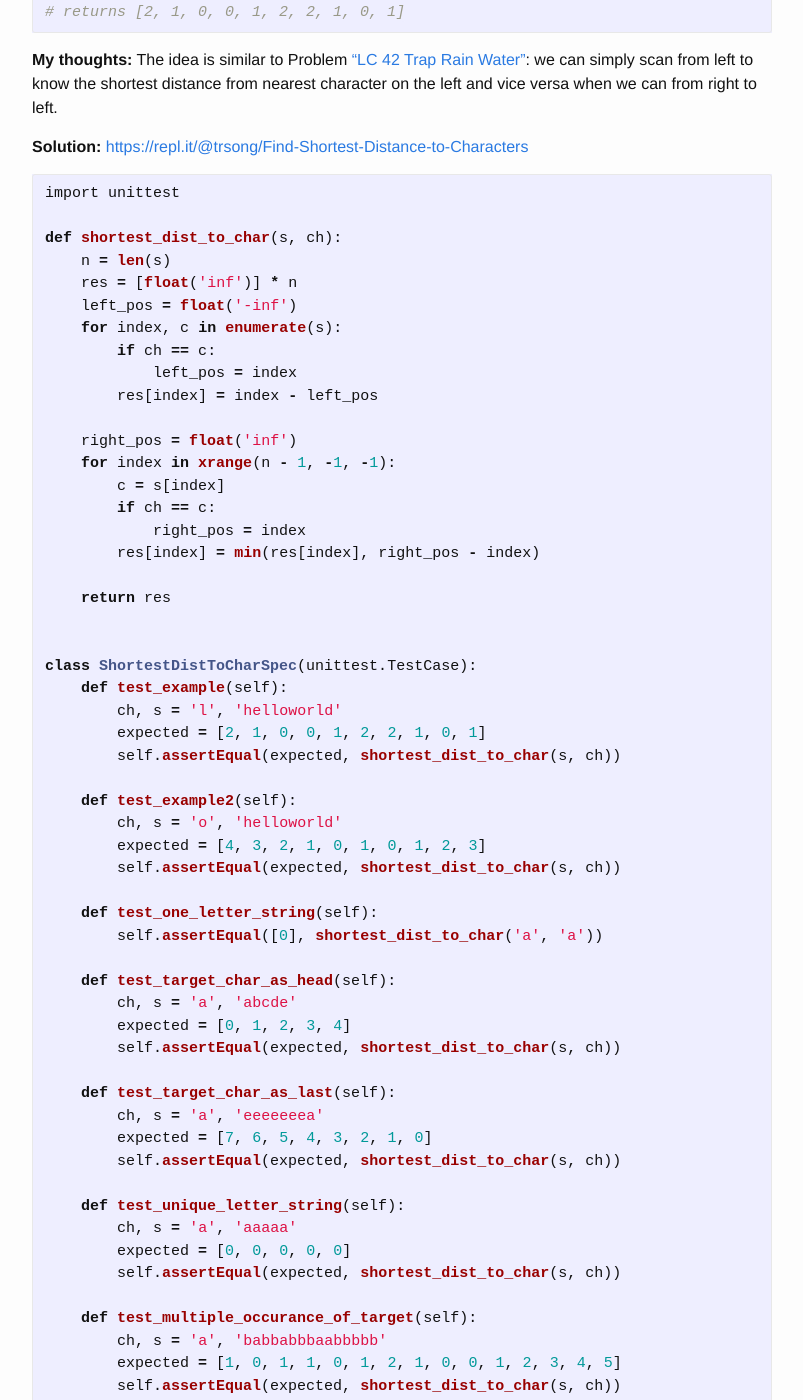
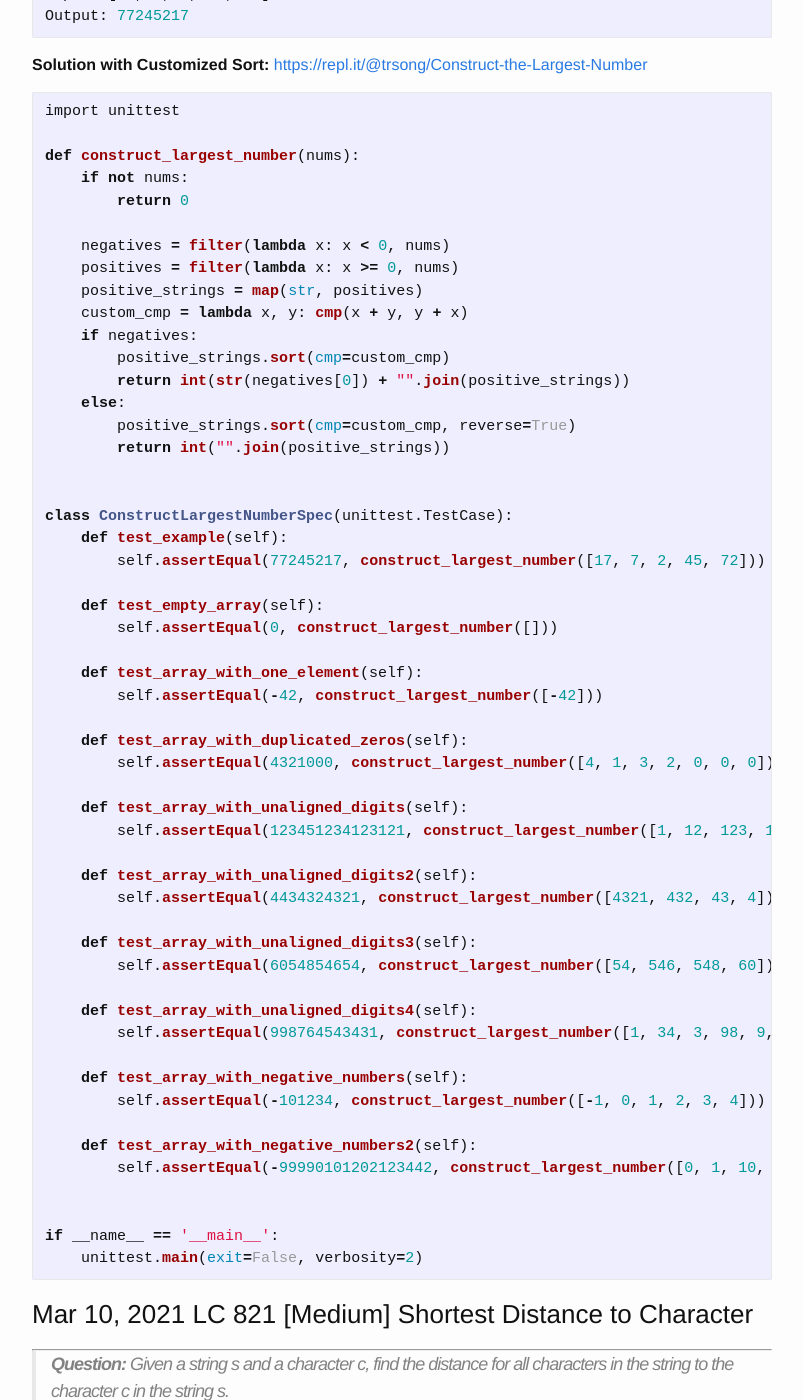
Before and after one commit to trsong/trsong.github.io, a Jekyll site: the page built from _posts/2021-02-01-DailyQuestionsFeb.md, in a window 1280 px wide and 1400 px high, scrolled down 1886 px. Shown: the whole window, without its empty margins (238-1041 px from the left). Built offline with Jekyll 4.4.1, drawn with Linux system fonts in a browser that asks for light colours; some of the changed text lies outside the part shown.

Commit message:
Add solution to Mar 11 question and add Mar 12 question

````diff
--- a/_posts/2021-02-01-DailyQuestionsFeb.md
+++ b/_posts/2021-02-01-DailyQuestionsFeb.md
@@ -19,6 +19,18 @@ categories: Python/Java
 **Java Playground:** [https://repl.it/languages/java](https://repl.it/languages/java)
 
 
+### Mar 12, 2021 \[Medium\] Number of Connected Components
+---
+> **Question:** Given a list of undirected edges which represents a graph, find out the number of connected components.
+
+**Example:**
+```py
+Input: [(1, 2), (2, 3), (4, 1), (5, 6)]))
+Output: 2
+Explanation: In the above example, vertices 1, 2, 3, 4 are all connected, and 5, 6 are connected, and thus there are 2 connected components in the graph above.
+```
+
+
 ### Mar 11, 2021 \[Easy\] Make the Largest Number
 ---
 > **Question:** Given a number of integers, combine them so it would create the largest number.
@@ -27,6 +39,62 @@ categories: Python/Java
 ```py
 Input: [17, 7, 2, 45, 72]
 Output: 77245217
+```
+
+**Solution with Customized Sort:** [https://repl.it/@trsong/Construct-the-Largest-Number](https://repl.it/@trsong/Construct-the-Largest-Number)
+```py
+import unittest
+
+def construct_largest_number(nums):
+    if not nums:
+        return 0
+
+    negatives = filter(lambda x: x < 0, nums)
+    positives = filter(lambda x: x >= 0, nums)
+    positive_strings = map(str, positives)
+    custom_cmp = lambda x, y: cmp(x + y, y + x)
+    if negatives:
+        positive_strings.sort(cmp=custom_cmp)
+        return int(str(negatives[0]) + "".join(positive_strings))
+    else:
+        positive_strings.sort(cmp=custom_cmp, reverse=True)
+        return int("".join(positive_strings))
+
+
+class ConstructLargestNumberSpec(unittest.TestCase):
+    def test_example(self):
+        self.assertEqual(77245217, construct_largest_number([17, 7, 2, 45, 72]))
+
+    def test_empty_array(self):
+        self.assertEqual(0, construct_largest_number([]))
+
+    def test_array_with_one_element(self):
+        self.assertEqual(-42, construct_largest_number([-42]))
+
+    def test_array_with_duplicated_zeros(self):
+        self.assertEqual(4321000, construct_largest_number([4, 1, 3, 2, 0, 0, 0]))
+
+    def test_array_with_unaligned_digits(self):
+        self.assertEqual(123451234123121, construct_largest_number([1, 12, 123, 1234, 12345]))
+
+    def test_array_with_unaligned_digits2(self):
+        self.assertEqual(4434324321, construct_largest_number([4321, 432, 43, 4]))
+
+    def test_array_with_unaligned_digits3(self):
+        self.assertEqual(6054854654, construct_largest_number([54, 546, 548, 60]))
+
+    def test_array_with_unaligned_digits4(self):
+        self.assertEqual(998764543431, construct_largest_number([1, 34, 3, 98, 9, 76, 45, 4]))
+
+    def test_array_with_negative_numbers(self):
+        self.assertEqual(-101234, construct_largest_number([-1, 0, 1, 2, 3, 4]))
+
+    def test_array_with_negative_numbers2(self):
+        self.assertEqual(-99990101202123442, construct_largest_number([0, 1, 10, 2, 21, 20, 34, 42, -9999]))
+
+
+if __name__ == '__main__':
+    unittest.main(exit=False, verbosity=2)
 ```
 
 ### Mar 10, 2021 LC 821 \[Medium\] Shortest Distance to Character
````
